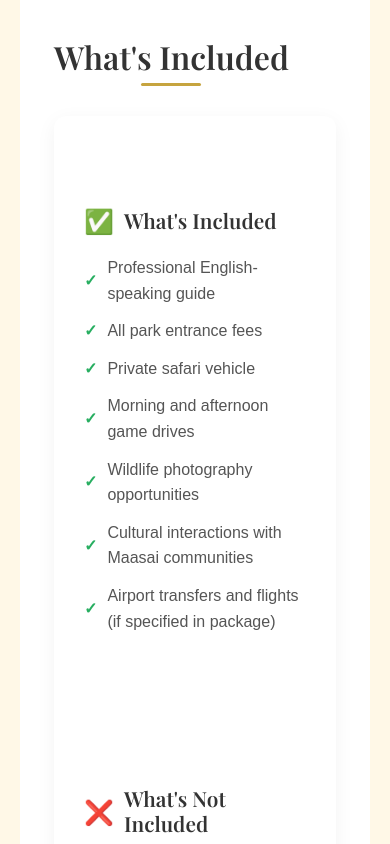
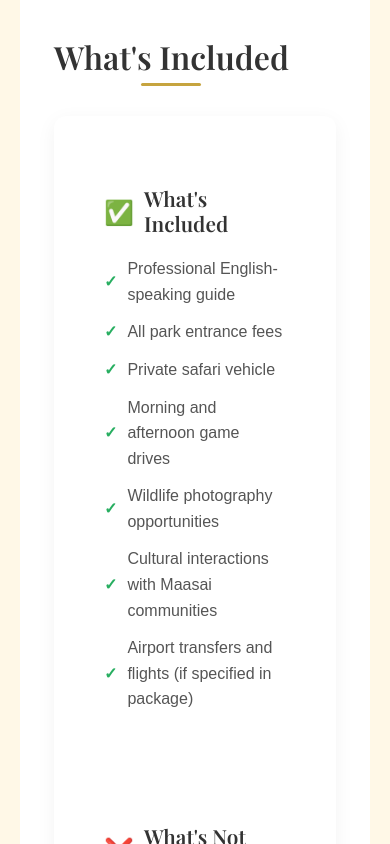
Before and after one commit to edgahdev/wildnova, a React (Vite) app: page /tour-packages/mombasa-tours in a window 390 px wide. Shown: the part 11156-12000 px from the top of the page. Built offline with nearby package versions, Linux system fonts and the light colour scheme; the HTML template or start-up script is replaced by a standard one.

Commit message:
Final updates for WildNova

```diff
--- a/src/pages/tour-packages/TourPackages.css
+++ b/src/pages/tour-packages/TourPackages.css
@@ -302,6 +302,10 @@
     font-size: 2rem;
   }
 
+  .overview-grid {
+    grid-template-columns: 1fr;
+  }
+
   .gallery-grid {
     grid-template-columns: 1fr;
   }
@@ -311,7 +315,7 @@
   }
 
   .accommodation-image {
-    height: 250px;
+    height: 200px;
   }
 
   .faq-grid {
@@ -325,4 +329,13 @@
   .accommodation-amenities {
     grid-template-columns: 1fr;
   }
+
+  .tour-overview,
+  .itinerary-section,
+  .gallery-section,
+  .accommodation-section,
+  .inclusion-section,
+  .faq-section {
+    padding: 40px 20px;
+  }
 }
```
